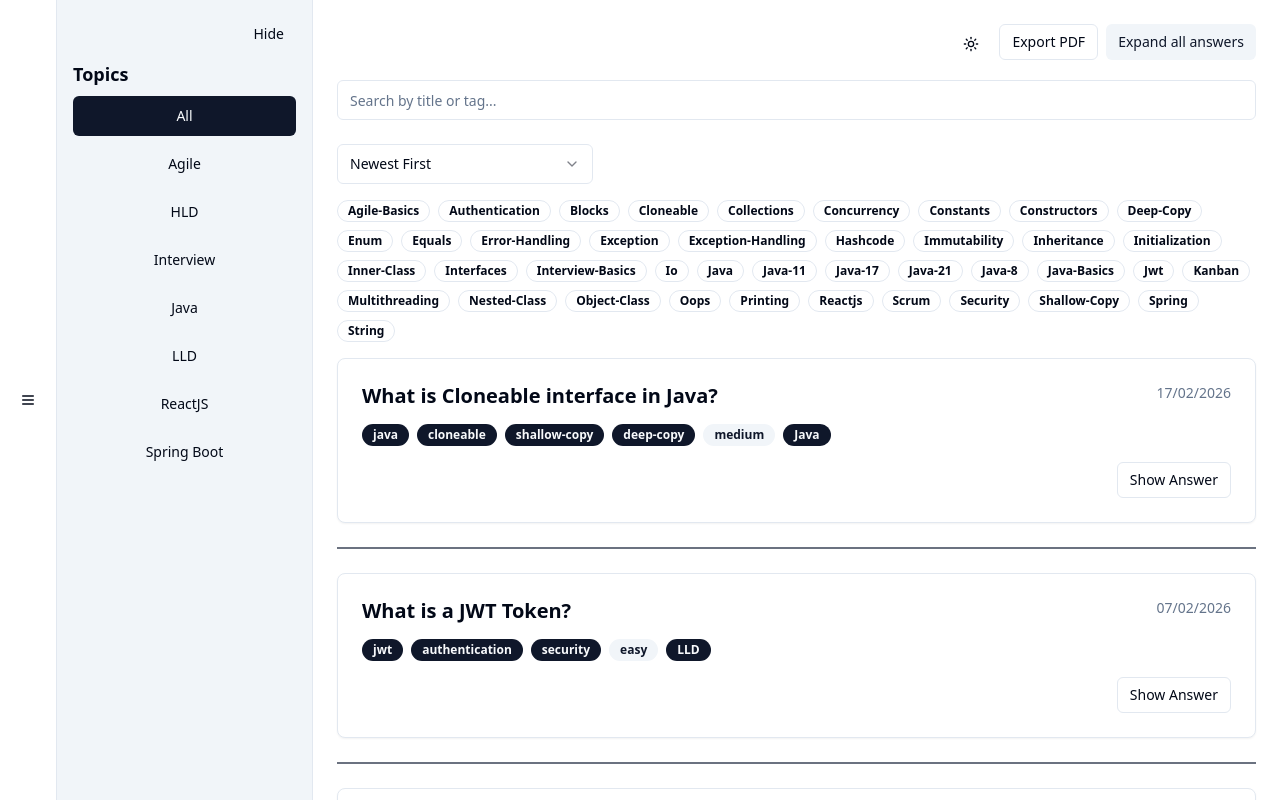
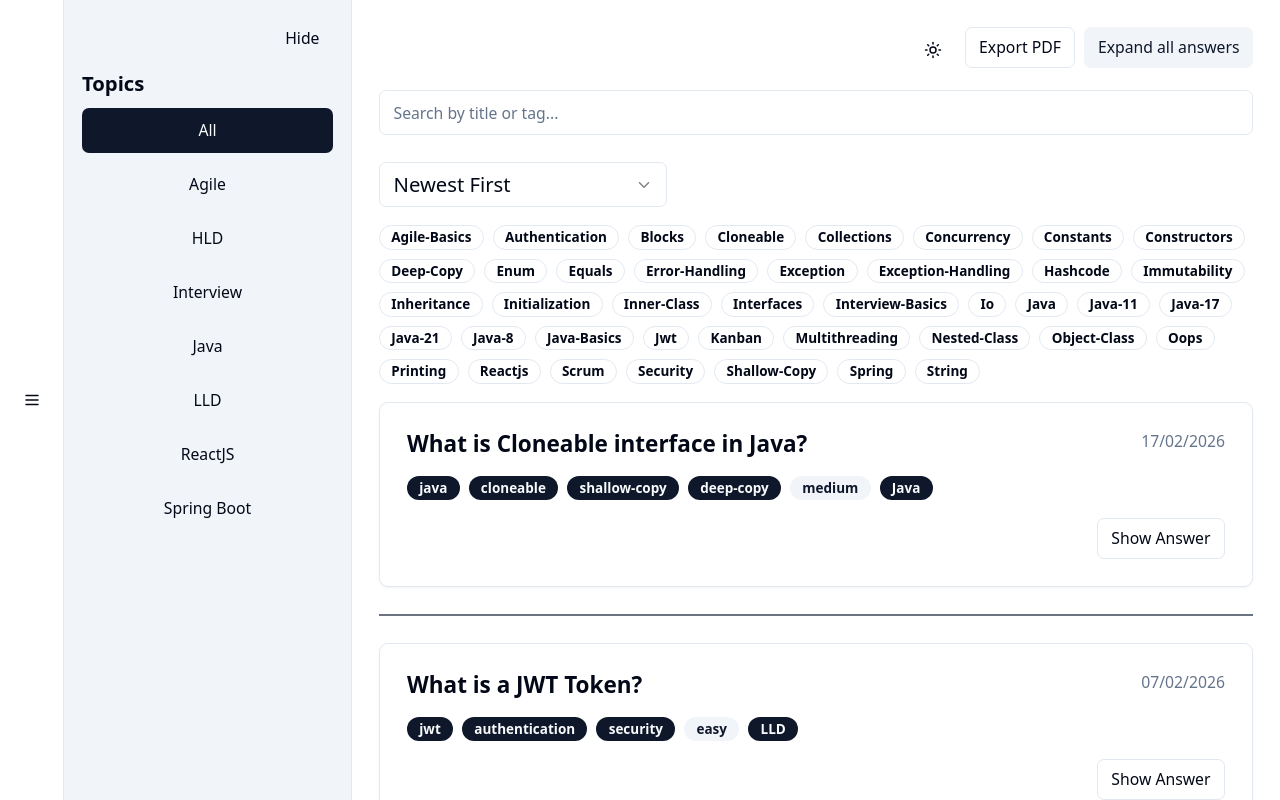
Before and after one commit to clinton1719/effective-swe-concepts, a React (Vite) app: page / in a window 1280 px wide. Built offline with nearby package versions, Linux system fonts and the light colour scheme.

Commit message:
css change

```diff
--- a/src/components/QuestionCard.tsx
+++ b/src/components/QuestionCard.tsx
@@ -75,7 +75,7 @@ export function QuestionCard({
 
         {expanded && (
           <div className="overflow-x-auto">
-            <div className="prose prose-sm max-w-none dark:prose-invert">
+            <div className="prose md:prose-lg max-w-none dark:prose-invert">
               <ReactMarkdown remarkPlugins={[remarkGfm]}>
                 {question.content}
               </ReactMarkdown>
--- a/src/index.css
+++ b/src/index.css
@@ -4,7 +4,7 @@
 
 @layer base {
   body {
-    @apply font-sans bg-white text-gray-900;
+    @apply font-sans bg-white text-gray-900 text-6xl;
   }
   :root {
 
@@ -114,7 +114,7 @@
 
 @layer base {
   * {
-    @apply border-border;
+    @apply border-border md:text-lg;
   }
   body {
     @apply bg-background text-foreground;
```
